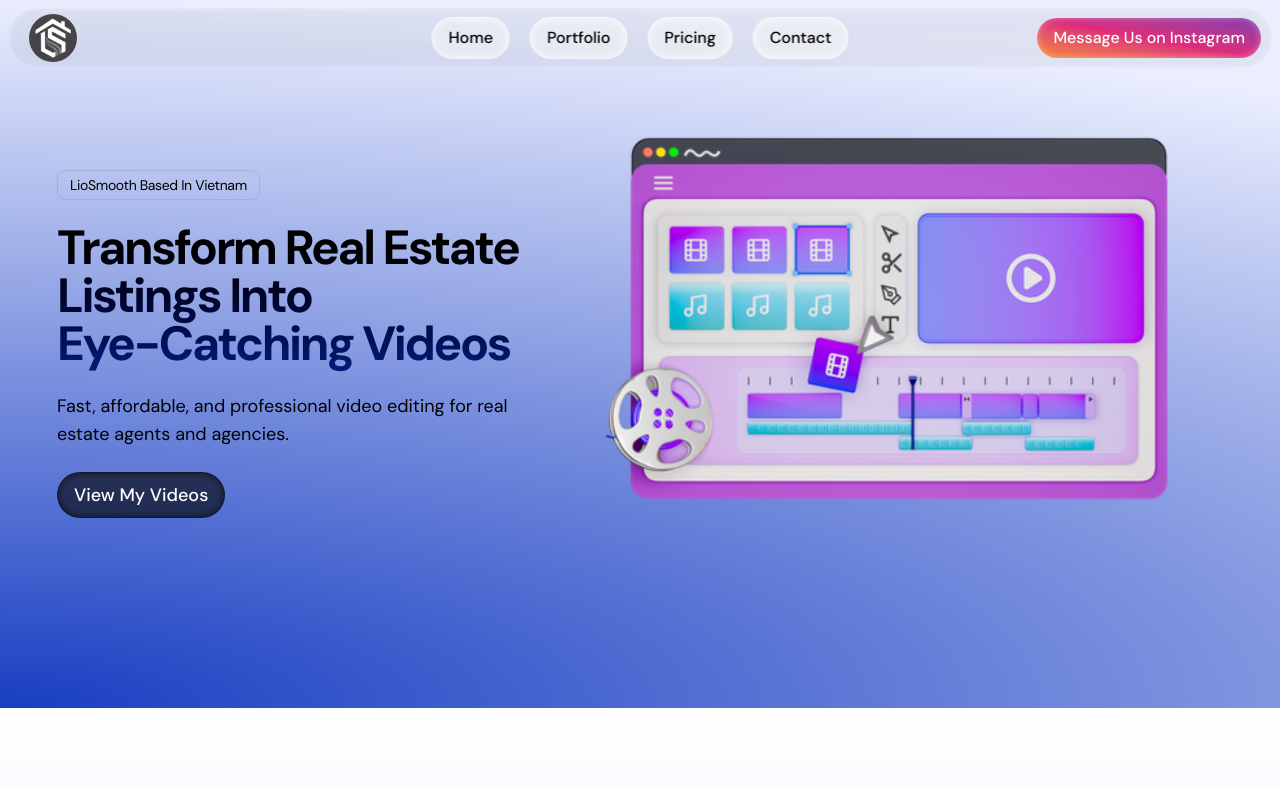
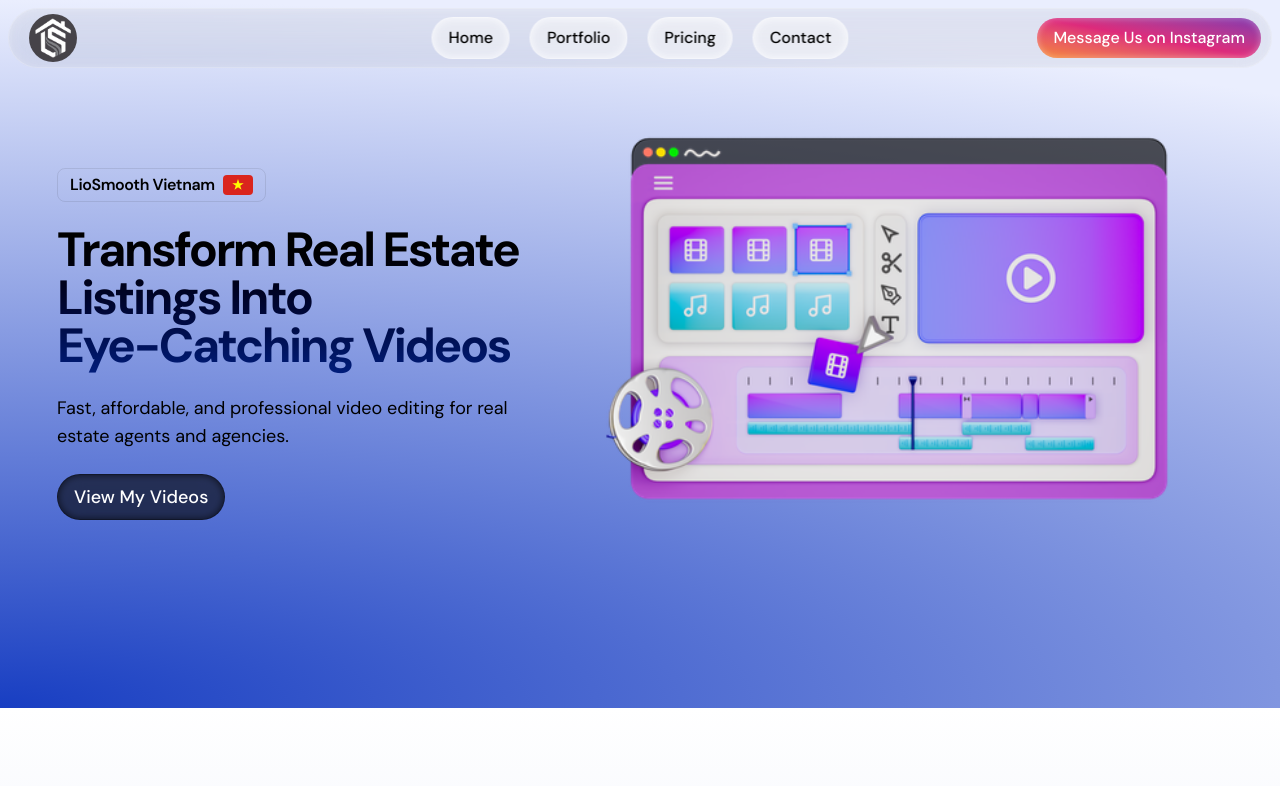
Before and after one commit to Git-Nathan/editor-landing-page, a Next.js app: page / in a window 1280 px wide. Shown: the top 786 px of the page. Built offline with nearby package versions, Linux system fonts and the light colour scheme.

Commit message:
feat: update Hero component with new layout and enhance Pricing text for clarity

```diff
--- a/src/components/Hero.tsx
+++ b/src/components/Hero.tsx
@@ -19,8 +19,22 @@
       <div className='max-w-[1400px] px-6 lg:px-20'>
         <div className='items-center gap-10 lg:flex'>
           <div className='md:w-[478px]'>
-            <div className='inline-flex rounded-lg border border-[#222]/10 px-3 py-1 text-sm tracking-tight'>
-              LioSmooth Based In Vietnam
+            <div className='inline-flex items-center gap-2 rounded-lg border border-[#222]/10 px-3 py-1 font-semibold tracking-tight'>
+              <p>LioSmooth Vietnam</p>
+              <svg
+                width='30'
+                height='20'
+                viewBox='0 0 30 20'
+                xmlns='http://www.w3.org/2000/svg'
+                version='1.1'
+                className='rounded'
+              >
+                <rect width='30' height='20' fill='#da251d' />
+                <polygon
+                  points='15,4 11.47,14.85 20.71,8.15 9.29,8.15 18.53,14.85'
+                  fill='#ff0'
+                />
+              </svg>
             </div>
             <h1 className='mt-6 bg-gradient-to-b from-black to-[#001E80] bg-clip-text pb-2 text-5xl font-bold tracking-tighter text-transparent md:text-5xl'>
               Transform Real Estate Listings Into{' '}
--- a/src/components/Pricing.tsx
+++ b/src/components/Pricing.tsx
@@ -156,7 +156,9 @@
         <br />
         Add-ons (extra fee): Al, Effects, Graphics, VO...
         <br />
-        studio@liosmooth.com Send me a DM on Instagram for a detailed quote
+        studio@liosmooth.com
+        <br />
+        Send me a DM on Instagram for a detailed quote
       </div>
     </div>
   )
```
